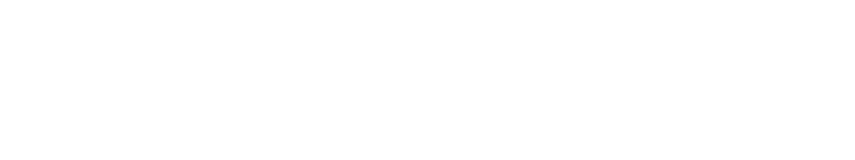
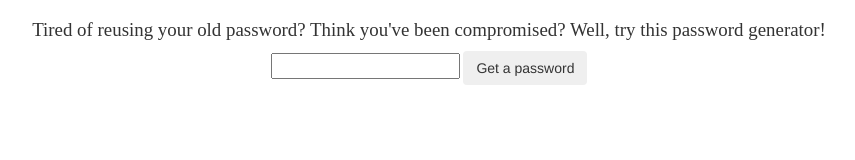
Before and after one commit to Nerdherdx/RandomPassword, a plain HTML site: page index.html in a window 1280 px wide. Shown: the whole page, without its empty margins (211-1066 px from the left). Drawn offline with nearby package versions, Linux system fonts and the light colour scheme.

Commit message:
Main html file, i'll update the css here and there...but mostly here.

```diff
--- a/index.html
+++ b/index.html
@@ -3,8 +3,34 @@
 <head>
     <meta charset="UTF-8">
     <title></title>
+    <link rel="stylesheet" href="style.css">
+    <link rel="stylesheet" href="https://maxcdn.bootstrapcdn.com/bootstrap/3.3.6/css/bootstrap.min.css">
+    <script src="jquery-2.1.4.min.js"></script>
+    <script src="code.js"></script>
 </head>
+<style>
+    h1 {
+        font-family: initial;
+        font-size: 5mm;
+    }
+</style>
 <body>
+<div class="pass" style="text-align: center">
 
+    <h1>Tired of reusing your old password? Think you've been compromised? Well, try this password generator!
+    </h1>
+
+
+    <input type="number" id="password" style="text-align: center"/>
+
+    <button type="button" class="btn btn-primary-outline" id="pass">Get a password</button>
+
+
+    <p id="newPass"></p>
+
+
+
+
+</div>
 </body>
 </html>
```
